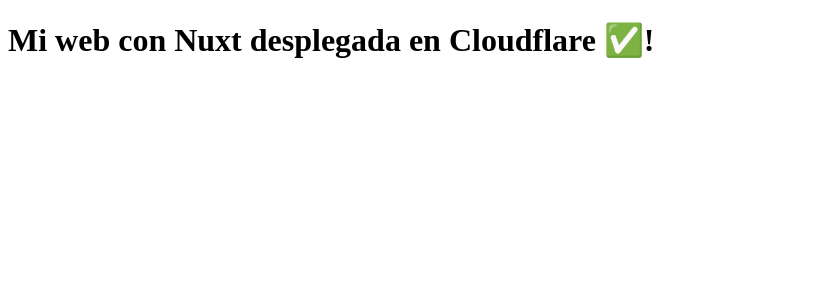
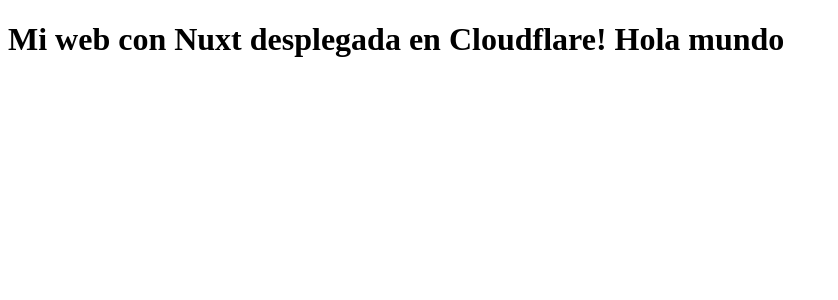
Before and after one commit to imlautaro/web_nuxt4, a Nuxt app: page / in a window 1280 px wide. Shown: the top 300 px of the page, without its empty margins (0-838 px from the left). Built offline with nearby package versions, Linux system fonts and the light colour scheme.

Commit message:
hola mundo

```diff
--- a/app/app.vue
+++ b/app/app.vue
@@ -1,5 +1,5 @@
 <template>
   <div>
-    <h1>Mi web con Nuxt desplegada en Cloudflare ✅!</h1>
+    <h1>Mi web con Nuxt desplegada en Cloudflare! Hola mundo</h1>
   </div>
 </template>
```
